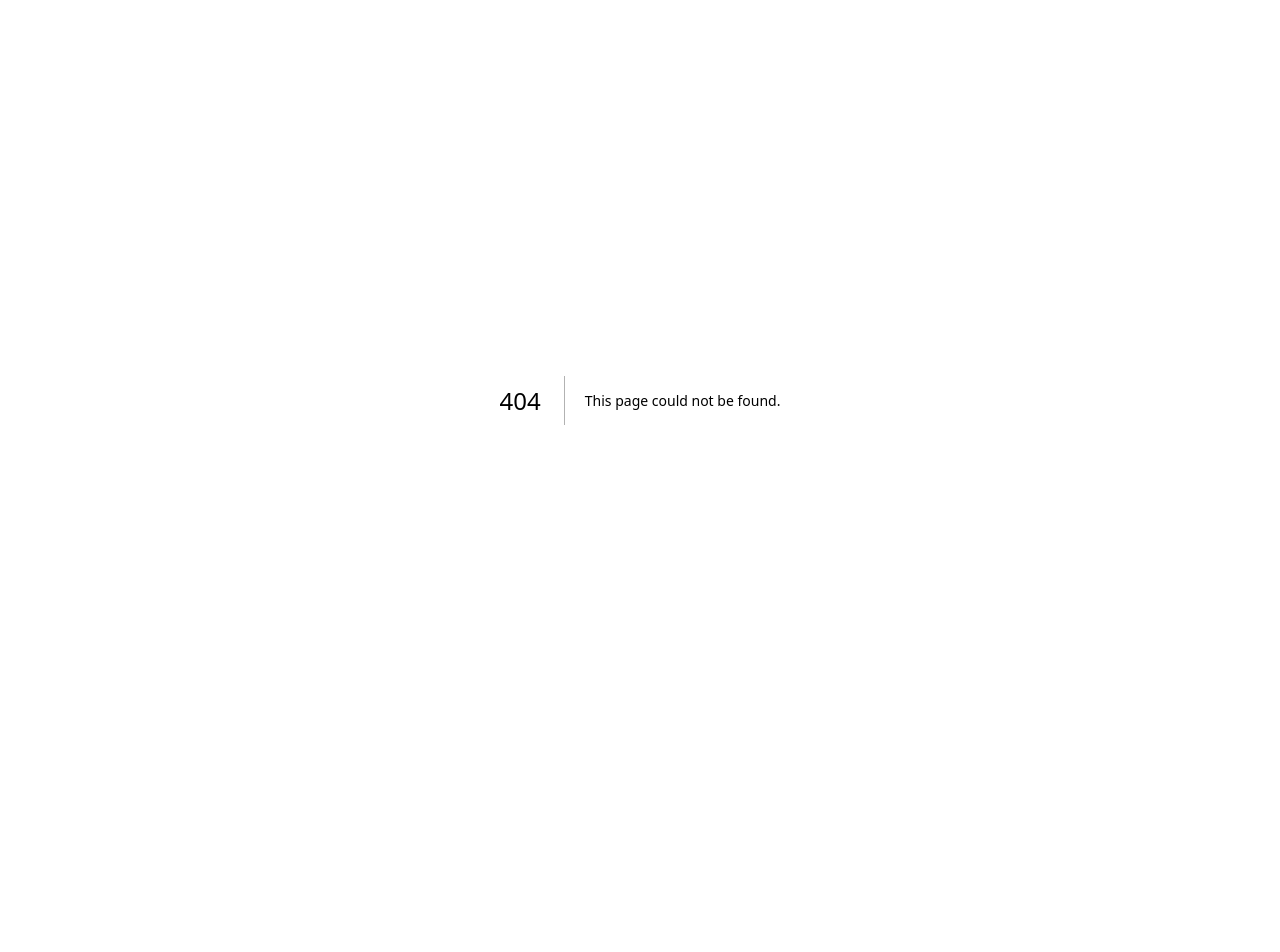
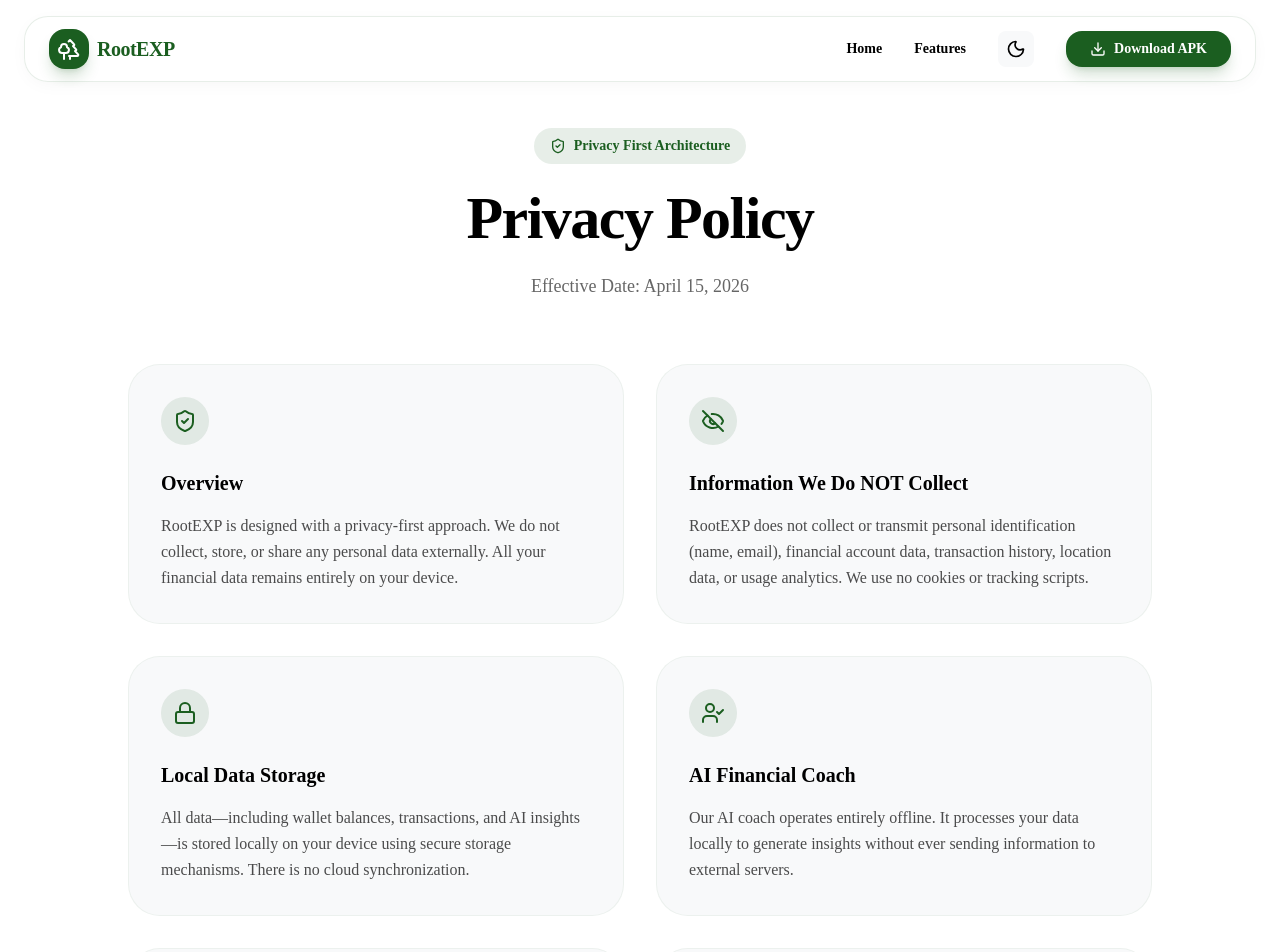
Before and after one commit to AlexandreJustinRepia/rootexp-web, a Next.js app: page /privacy in a window 1280 px wide. Before the commit this address had no page. Shown: the top 952 px of the page. Before the commit the page ends 800 px from the top, so only its background shows below. Built offline with nearby package versions, Linux system fonts and the light colour scheme.

Commit message:
privacy policy pag

```diff
--- /dev/null
+++ b/app/privacy/page.tsx
@@ -0,0 +1,113 @@
+"use client";
+
+import { motion } from "framer-motion";
+import Navbar from "@/components/Navbar";
+import Footer from "@/components/Footer";
+import { ShieldCheck, Lock, EyeOff, ServerOff, UserCheck, Trash2 } from "lucide-react";
+
+const sections = [
+  {
+    title: "Overview",
+    icon: <ShieldCheck className="text-primary" />,
+    content: "RootEXP is designed with a privacy-first approach. We do not collect, store, or share any personal data externally. All your financial data remains entirely on your device."
+  },
+  {
+    title: "Information We Do NOT Collect",
+    icon: <EyeOff className="text-primary" />,
+    content: "RootEXP does not collect or transmit personal identification (name, email), financial account data, transaction history, location data, or usage analytics. We use no cookies or tracking scripts."
+  },
+  {
+    title: "Local Data Storage",
+    icon: <Lock className="text-primary" />,
+    content: "All data—including wallet balances, transactions, and AI insights—is stored locally on your device using secure storage mechanisms. There is no cloud synchronization."
+  },
+  {
+    title: "AI Financial Coach",
+    icon: <UserCheck className="text-primary" />,
+    content: "Our AI coach operates entirely offline. It processes your data locally to generate insights without ever sending information to external servers."
+  },
+  {
+    title: "Internet Usage",
+    icon: <ServerOff className="text-primary" />,
+    content: "RootEXP does not require an internet connection to function. It does not connect to external servers or use third-party APIs that collect user information."
+  },
+  {
+    title: "Data Deletion",
+    icon: <Trash2 className="text-primary" />,
+    content: "You have full control. You can permanently remove all stored information at any time by clearing app data in your device settings or uninstalling the app."
+  }
+];
+
+export default function PrivacyPolicy() {
+  return (
+    <main className="flex flex-col min-h-screen bg-background">
+      <Navbar />
+
+      {/* Header Section */}
+      <section className="pt-32 pb-16 px-6">
+        <div className="max-w-4xl mx-auto text-center">
+          <motion.div
+            initial={{ opacity: 0, y: 20 }}
+            animate={{ opacity: 1, y: 0 }}
+            className="inline-flex items-center gap-2 px-4 py-2 rounded-full bg-primary/10 text-primary text-sm font-bold mb-6"
+          >
+            <ShieldCheck size={16} />
+            <span>Privacy First Architecture</span>
+          </motion.div>
+          <h1 className="text-4xl md:text-6xl font-extrabold mb-6 tracking-tight">
+            Privacy Policy
+          </h1>
+          <p className="text-lg text-foreground/60 font-medium">
+            Effective Date: April 15, 2026
+          </p>
+        </div>
+      </section>
+
+      {/* Content Grid */}
+      <section className="pb-24 px-6">
+        <div className="max-w-5xl mx-auto">
+          <div className="grid grid-cols-1 md:grid-cols-2 gap-8">
+            {sections.map((section, index) => (
+              <motion.div
+                key={index}
+                initial={{ opacity: 0, y: 20 }}
+                whileInView={{ opacity: 1, y: 0 }}
+                viewport={{ once: true }}
+                transition={{ delay: index * 0.1 }}
+                className="p-8 rounded-3xl border border-primary/5 bg-surface dark:bg-surface/50 hover:border-primary/20 transition-colors"
+              >
+                <div className="w-12 h-12 rounded-2xl bg-primary/10 flex items-center justify-center mb-6">
+                  {section.icon}
+                </div>
+                <h3 className="text-xl font-bold mb-4">{section.title}</h3>
+                <p className="text-foreground/70 leading-relaxed font-medium">
+                  {section.content}
+                </p>
+              </motion.div>
+            ))}
+          </div>
+
+          {/* Contact Footer */}
+          <motion.div
+            initial={{ opacity: 0 }}
+            whileInView={{ opacity: 1 }}
+            className="mt-16 p-8 rounded-3xl bg-primary text-background text-center"
+          >
+            <h3 className="text-2xl font-bold mb-4">Questions?</h3>
+            <p className="mb-6 opacity-90 font-medium">
+              We are committed to your financial integrity. If you have questions about our offline-first approach, reach out.
+            </p>
+            <a
+              href="mailto:support@rootexp.com"
+              className="inline-block bg-background text-primary px-8 py-3 rounded-xl font-bold hover:scale-105 transition-transform"
+            >
+              Contact Support
+            </a>
+          </motion.div>
+        </div>
+      </section>
+
+      <Footer />
+    </main>
+  );
+}
--- a/components/Footer.tsx
+++ b/components/Footer.tsx
@@ -34,7 +34,7 @@
         <div>
           <h4 className="font-bold mb-6">Legal & Support</h4>
           <ul className="space-y-4 text-sm font-bold text-foreground">
-            <li><a href="#" className="hover:text-primary transition-colors">Offline Privacy Policy</a></li>
+            <li><a href="/privacy" className="hover:text-primary transition-colors">Privacy Policy</a></li>
             <li><a href="#" className="hover:text-primary transition-colors">Security Details</a></li>
             <li><a href="#" className="hover:text-primary transition-colors">Contact Support</a></li>
           </ul>
--- a/components/Navbar.tsx
+++ b/components/Navbar.tsx
@@ -20,6 +20,7 @@
 
         {/* Desktop Nav */}
         <div className="hidden md:flex items-center gap-8">
+          <a href="/" className="text-sm font-bold text-foreground hover:text-primary transition-colors">Home</a>
           <a href="#features" className="text-sm font-bold text-foreground hover:text-primary transition-colors">Features</a>
           <ThemeToggle />
           <a href="#download" className="bg-primary text-background px-6 py-2 rounded-xl text-sm font-bold shadow-lg shadow-primary/20 hover:scale-105 transition-transform flex items-center gap-2">
@@ -42,6 +43,7 @@
           className="absolute top-24 left-6 right-6 glass-base glass-nav p-6 rounded-2xl md:hidden"
         >
           <div className="flex flex-col gap-4">
+            <a href="/" className="text-lg font-medium" onClick={() => setIsOpen(false)}>Home</a>
             <a href="#features" className="text-lg font-medium" onClick={() => setIsOpen(false)}>Features</a>
             <div className="flex justify-center">
               <ThemeToggle />
```
